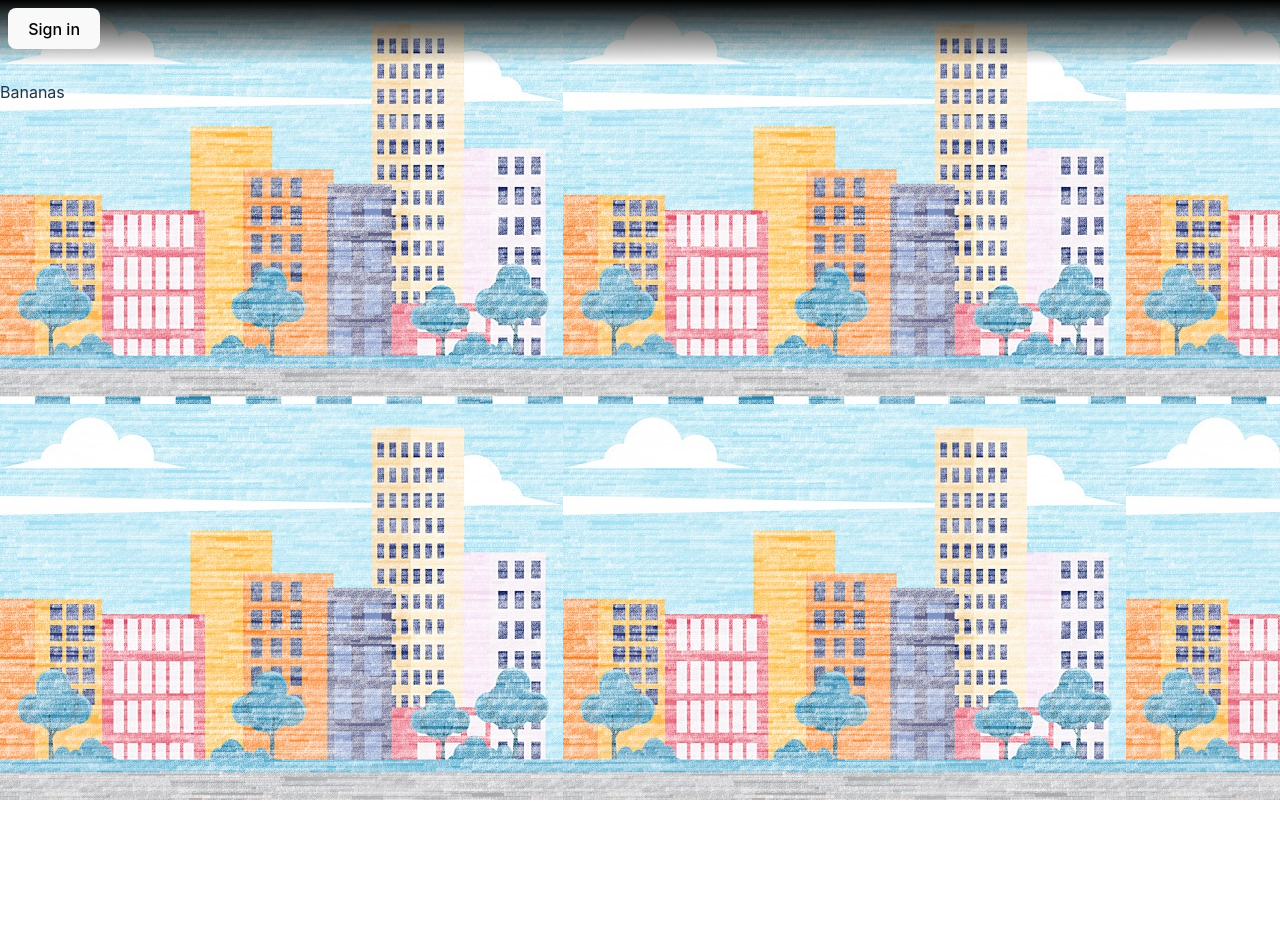
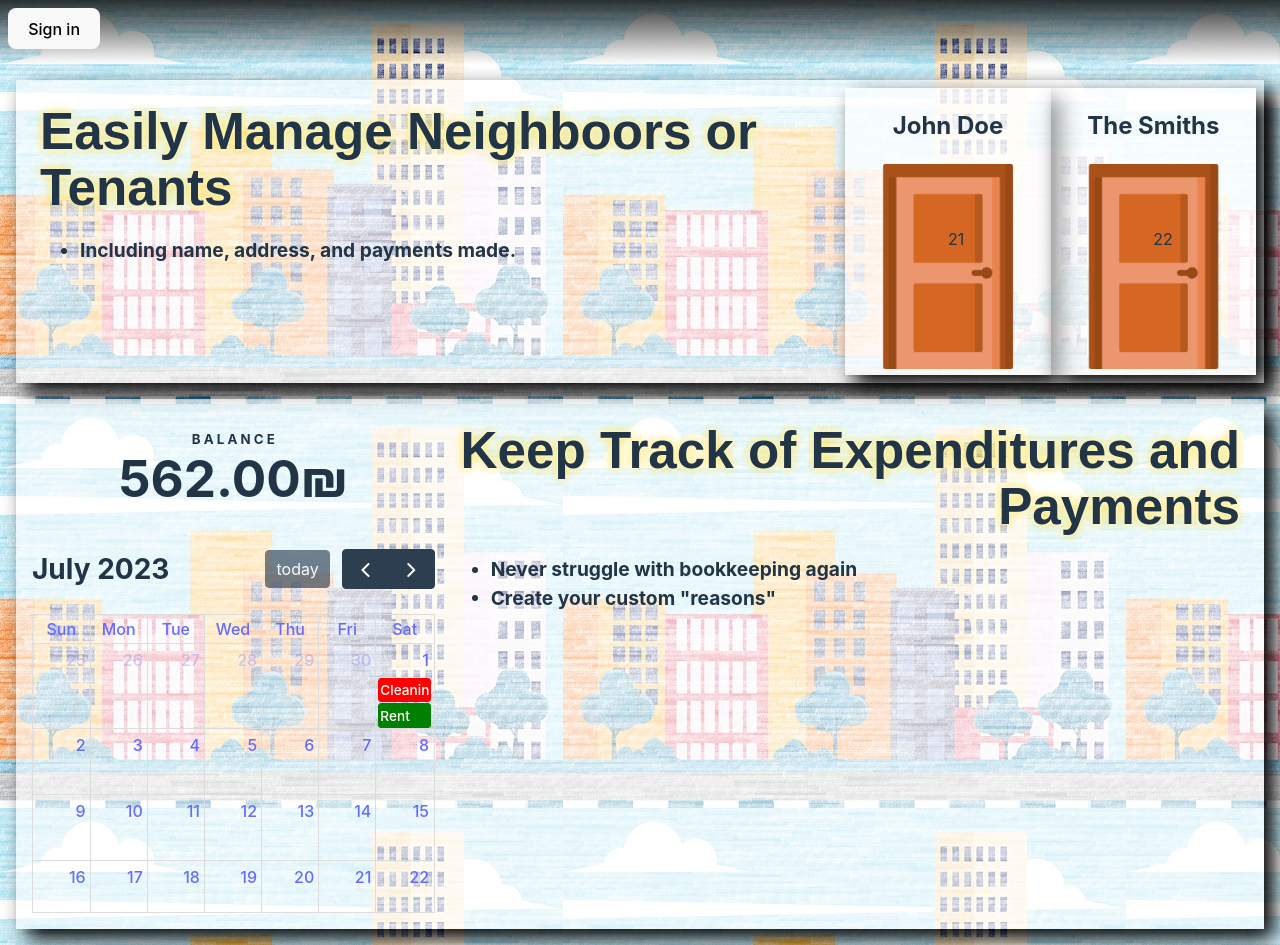
Before and after one commit to omrkalman/vaadbayit, a React (Vite) app: page / in a window 1280 px wide. Before the commit the page ends 800 px from the top, so only its background shows below. Built offline with nearby package versions, Linux system fonts and the light colour scheme; no server answers.

Commit message:
Styles continued

```diff
--- a/src/components/Apartment/Apartment.jsx
+++ b/src/components/Apartment/Apartment.jsx
@@ -2,12 +2,12 @@ import styles from './Apartment.module.css';
 import { useNavigate } from 'react-router-dom';
 import { useParams } from 'react-router-dom';
 
-function Apartment({ apartment }) {
+function Apartment({ apartment, isDisplayOnly=false }) {
     const navigate = useNavigate();
     const { id } = useParams();
 
     return (
-        <div className={[styles.apt, 'my-card'].join(' ')} onClick={() => navigate(`/binyan/${id}/apartment/${apartment.id}`)}>
+        <div className={[styles.apt, 'my-card'].join(' ')} onClick={isDisplayOnly ? null : () => navigate(`/binyan/${id}/apartment/${apartment.id}`)}>
             <h2 className={styles.nickname}>{apartment.nickname}</h2>
             <div className={styles.door}>
                 <span className={styles.aptNum}>{apartment.number}</span>
--- a/src/components/Balance/Balance.jsx
+++ b/src/components/Balance/Balance.jsx
@@ -4,7 +4,7 @@ import styles from './styles.module.css';
 import Loading from "../Loading/Loading";
 import useMoney from "../../hooks/useMoney";
 
-export default function({ apartmentDocs, expDocs }) {
+export default function({ apartmentDocs, expDocs, isDisplayOnly }) {
     const [paymentSum, setPaymentSum] = useState(-1);
     const [expenditureSum, setExpenditureSum] = useState(-1);
 
@@ -28,6 +28,11 @@ export default function({ apartmentDocs, expDocs }) {
     }, [expDocs])
 
     const money = useMoney(paymentSum - expenditureSum);
+    const fakeMoney = useMoney(562);
+
+    if (isDisplayOnly) {
+        return <h1 className={styles.balance}>{fakeMoney}</h1>
+    }
 
     if (paymentSum==-1 || expenditureSum==-1) {
         return <h1 className={styles.balance}><Loading /></h1>
--- a/src/components/HomePage/HomePage.jsx
+++ b/src/components/HomePage/HomePage.jsx
@@ -1,6 +1,61 @@
+import styles from './HomePage.module.css'
+import Apartment from '../Apartment/Apartment'
+import Balance from '../Balance/Balance'
+import FullCalendar from '@fullcalendar/react'
+import dayGridPlugin from '@fullcalendar/daygrid'
+import { format, startOfMonth } from 'date-fns'
+
 function HomePage() {
+
     return (
-        <p>Bananas</p>
+        <>
+            <section className={[styles.feature, styles.slider, 'my-card'].join(' ')}>
+                <div className={styles.title}>
+                    <h1>Easily Manage Neighboors or Tenants</h1>
+                    <ul className={styles.bulletPoints}>
+                        <li>Including name, address, and payments made.</li>
+                    </ul>
+                </div>
+                <div className={styles.apartments}>
+                    <Apartment isDisplayOnly={true} apartment={{ nickname: 'John Doe', number: 21 }} />
+                    <Apartment isDisplayOnly={true} apartment={{ nickname: 'The Smiths', number: 22 }} />
+                </div>
+            </section>
+            <section className={[styles.feature, styles.slider, 'my-card'].join(' ')}>
+                <div className={styles.flowExample}>
+                    <div className={styles.balanceContainer}>
+                        <h5>B A L A N C E</h5>
+                        <Balance isDisplayOnly={true} />
+                    </div>
+                    <FullCalendar
+                        plugins={[dayGridPlugin]}
+                        initialView="dayGridMonth"
+                        events={[
+                            {
+                                title: 'Cleaning',
+                                date: format(startOfMonth(new Date()), 'yyyy-MM-dd'),
+                                backgroundColor: 'red',
+                                borderColor: 'red'
+                            },
+                            {
+                                title: 'Rent',
+                                date: format(startOfMonth(new Date()), 'yyyy-MM-dd'),
+                                backgroundColor: 'green',
+                                borderColor: 'green'
+                            },
+                        ]}
+                    />
+                </div>
+                <div className={styles.title}>
+                    <h1>Keep Track of Expenditures and Payments</h1>
+                    <ul className={styles.bulletPoints}>
+                        <li>Never struggle with bookkeeping again</li>
+
+                        <li>Create your custom "reasons"</li>
+                    </ul>
+                </div>
+            </section>
+        </>
     )
 }
 
--- /dev/null
+++ b/src/components/HomePage/HomePage.module.css
@@ -0,0 +1,90 @@
+@keyframes slideInFromLeft {
+    0% {
+        transform: translateX(-100%);
+    }
+
+    100% {
+        transform: translateX(0);
+    }
+}
+
+@keyframes slideInFromRight {
+    0% {
+        transform: translateX(100%);
+    }
+
+    100% {
+        transform: translateX(0);
+    }
+}
+
+.feature{
+    padding: 0.5rem;
+    margin: 1rem;
+    display: grid;
+}
+.feature:nth-child(2n-1) {
+    grid-template-columns: 1fr 2fr;
+}
+.feature:nth-child(2n) {
+    grid-template-columns: 2fr 1fr;
+}
+
+@media screen and (max-width: 500px) {
+    .feature {
+        grid-template-columns: 1fr !important;
+    }
+}
+
+.slider {
+    animation-duration: 1.5s;
+    transform: translateX(-100%);
+    animation-fill-mode: forwards;
+}
+.slider:nth-child(2n-1) {
+    animation-name: slideInFromLeft;
+}
+.slider:nth-child(2n) {
+    animation-name: slideInFromRight;
+}
+
+.title {
+    padding: 1rem;
+}
+.title h1 {
+    /* width: min-content; */
+    /* text-align: center; */
+    font-family: Arial, Helvetica, sans-serif;
+    text-shadow: 0 0 5px white, 0 0 10px gold;
+    margin: 0;
+}
+
+.feature:nth-child(2n-1) .title h1 {
+    text-align: right;
+}
+
+
+.apartments {
+    display: grid;
+    grid-template-columns: 1fr 1fr;
+}
+
+.balanceContainer {
+    position: relative;
+}
+.balanceContainer > h5 {
+    margin: 0;
+    position: absolute;
+    transform: translateY(-100%);
+    width: 100%;
+    text-align: center;
+}
+
+.flowExample {
+    margin: 0 0 0.5rem 0.5rem;
+}
+
+.bulletPoints {
+    font-size: larger;
+    font-weight: bolder;
+}
--- a/src/components/Navbar/Navbar.module.css
+++ b/src/components/Navbar/Navbar.module.css
@@ -6,7 +6,7 @@
     position: fixed;
     width: 100%;
     height: 3rem;
-    background: linear-gradient(to bottom, rgba(0, 0, 0, 1), rgba(0, 0, 0, 0));
+    background: linear-gradient(to bottom, rgba(0, 0, 0, 0.8), rgba(0, 0, 0, 0));
     padding: 0.5rem;
     z-index: 1000;
 }
```
